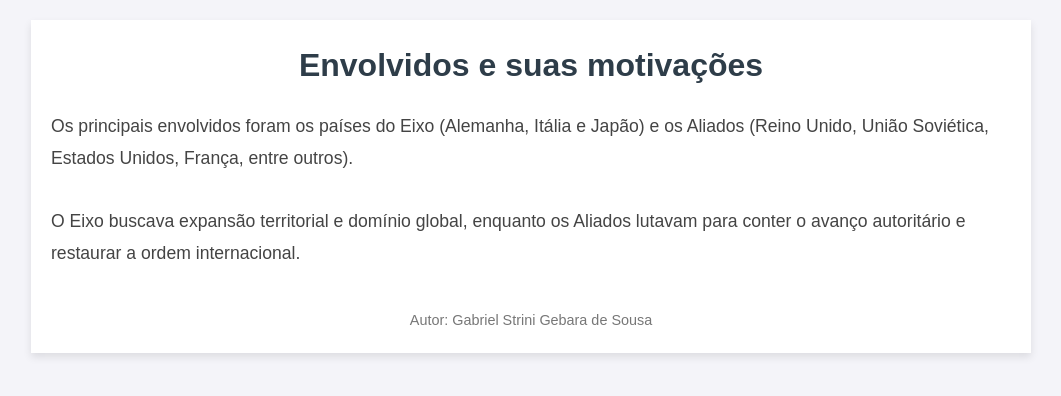
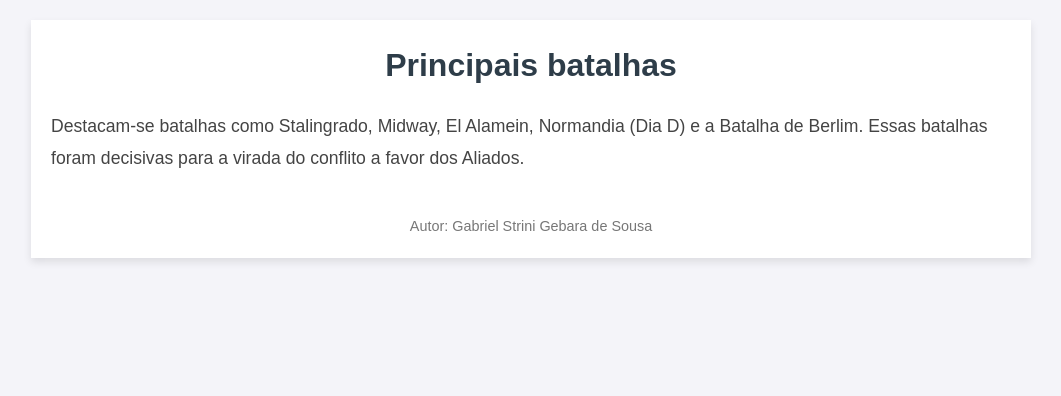
Before and after one commit to gabrielstrini1/projeto-tiago-2-bim, a plain HTML site: page principais-batalhas.html in a window 1280 px wide. Shown: the whole page, without its empty margins (109-1170 px from the left). Drawn offline with Linux system fonts and the light colour scheme.

Commit message:
Adicionado principais batalhas

```diff
--- a/envolvidos-e-suas-motivacoes.html
+++ b/principais-batalhas.html
@@ -4,7 +4,7 @@
 <head>
   <meta charset="UTF-8">
   <meta name="viewport" content="width=device-width, initial-scale=1.0">
-  <title>Envolvidos e suas motivações</title>
+  <title>Principais batalhas</title>
   <style>
     /* Reset de estilos básicos */
     * {
@@ -96,17 +96,14 @@
 <body>
 
   <div class="container">
-    <h1>Envolvidos e suas motivações</h1>
+    <h1>Principais batalhas</h1>
 
     <div class="section">
       <p class="content">
-        Os principais envolvidos foram os países do Eixo (Alemanha, Itália e Japão) e os Aliados (Reino Unido, União
-        Soviética, Estados Unidos, França, entre outros).<br><br>
-        O Eixo buscava expansão territorial e domínio global, enquanto os Aliados lutavam para conter o avanço
-        autoritário e restaurar a ordem internacional.
+        Destacam-se batalhas como Stalingrado, Midway, El Alamein, Normandia (Dia D) e a Batalha de Berlim. Essas
+        batalhas foram decisivas para a virada do conflito a favor dos Aliados.
       </p>
     </div>
-
 
     <!-- Rodapé -->
     <div class="footer">
```
